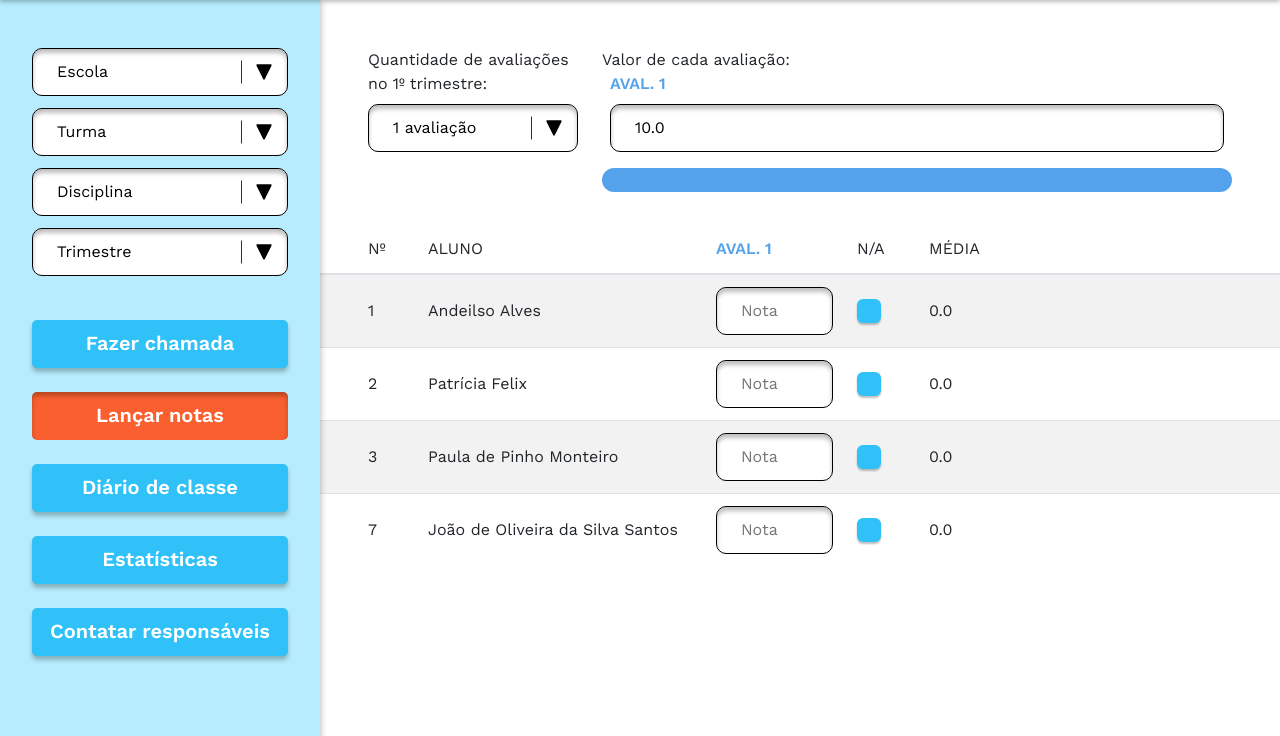
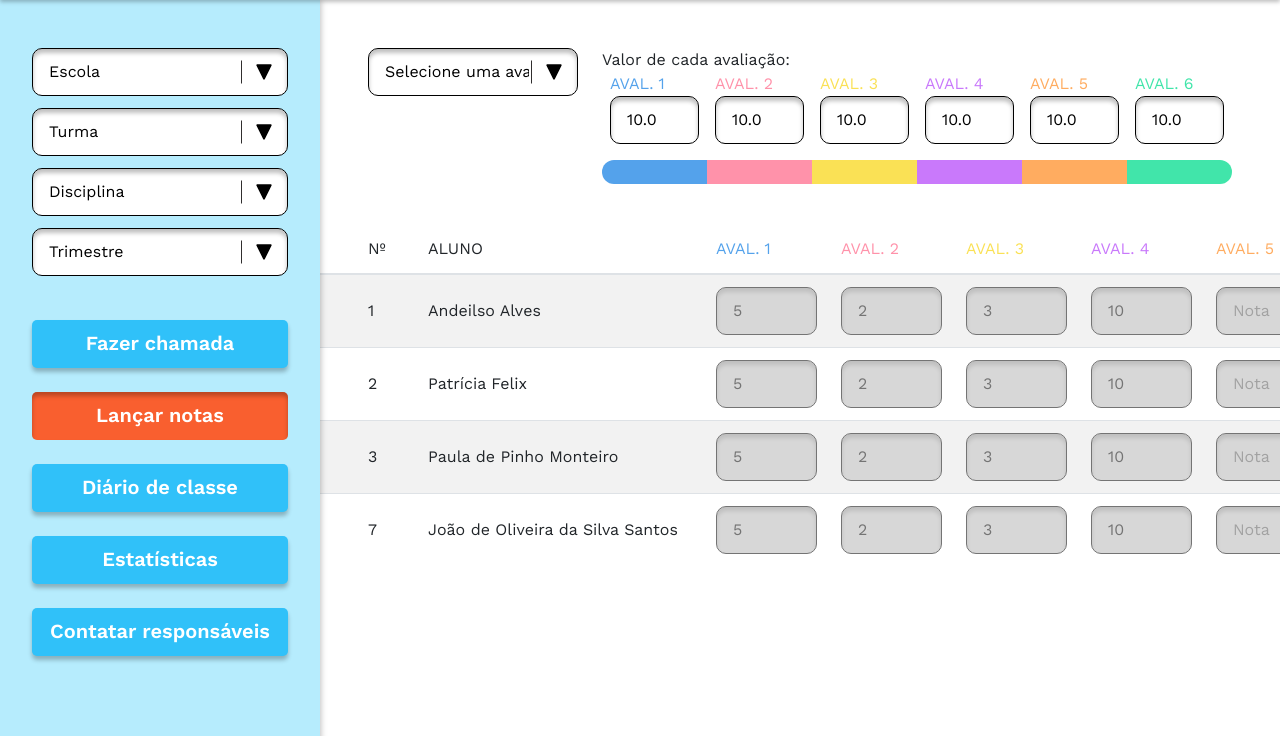
Before and after one commit to pauladepinho/a-bordo, a Node server app: page /lancar-notas in a window 1280 px wide. Shown: the part 64-800 px from the top of the page. Run offline with Node 20, Linux system fonts and the light colour scheme; some libraries are stand-ins or nearby versions.

Commit message:
Dados de objetos literais adicionados por ejs

```diff
--- a/public/javascripts/interactions.js
+++ b/public/javascripts/interactions.js
@@ -98,6 +98,30 @@ function checkAttendance() {
 }
 $(".attendance-check > label > input").click(checkAttendance);
 
+function changeBarWidth() {
+  if ($(this).val() > 0) {
+    console.log("changing...");
+    // RESET FRACTION DENOMINATOR
+    totalPoints = 0;
+    $("input.max-grade").each(function () {
+      totalPoints += Number($(this).val());
+    });
+    // REDEFINE BARS WIDTHS
+    let i = 1;
+    $("input.max-grade").each(function () {
+      let width = Number($(this).val()) / totalPoints;
+      $(".bar.evaluation" + i).animate({ width: `${width * 100}%` }, 500);
+      i++;
+    });
+  } else {
+    $("#disclaimer").prepend("<p>Digite um número maior que zero!</p>");
+    $("#disclaimer p").fadeOut(4000, function () {
+      $(this).remove();
+    });
+  }
+}
+$(document).on("change", "input.max-grade", changeBarWidth);
+
 function enableOption() {
   let option = document.getElementById("evaluation").value;
 
--- a/public/stylesheets/style.css
+++ b/public/stylesheets/style.css
@@ -665,7 +665,7 @@ select {
   border-radius: 10px;
 
   margin-bottom: 12px;
-  padding: 0 60px 0 24px;
+  padding: 0 3rem 0 1rem;
 
   cursor: pointer;
 
@@ -698,7 +698,7 @@ textarea {
   border: 1px solid;
   border-radius: 10px;
 
-  padding: 0 24px;
+  padding: 0 1rem;
   font-size: 16px;
 }
 
--- a/views/partials/footer.ejs
+++ b/views/partials/footer.ejs
@@ -8,7 +8,6 @@
 <script src="/javascripts/bootstrap.min.js"></script>
 <!-- CUSTOM JS -->
 <script src="/javascripts/interactions.js"></script>
-<script src="/javascripts/chart-script.js"></script>
 </body>
 
 </html>
--- a/views/set-notes.ejs
+++ b/views/set-notes.ejs
@@ -89,20 +89,42 @@
     </div>
   </nav>
 
-  <% var students = [{id: 0, name: "Andeilso Alves", number: 1}, {id: 1, name: "Patrícia Felix", number: 2}, {id: 2, name: "Paula de Pinho Monteiro", number: 3}, {id: 3, name: "João de Oliveira da Silva Santos", number: 7}];
-    var evaluations = [{id: 0, student_id: null, grade: null}, {id: 1, student_id: null, grade: null}, {id: 2, student_id: null, grade: null}, {id: 3, student_id: null, grade: null}, {id: 4, student_id: null, grade: null}, {id: 6, student_id: null, grade: null}]; %>
+  <%
+    var students = [
+      {id: 0, name: "Andeilso Alves", number: 1},
+      {id: 1, name: "Patrícia Felix", number: 2},
+      {id: 2, name: "Paula de Pinho Monteiro", number: 3},
+      {id: 3, name: "João de Oliveira da Silva Santos", number: 7}
+    ];
+    var evaluations = [
+      { number: 1, date: null, maxGrade: 10, grade: 5, title: "AVAL. 1", color: "#54A2EB", student_id: null },
+      { number: 2, date: null, maxGrade: 10, grade: 2, title: "AVAL. 2", color: "#ff92aa", student_id: null },
+      { number: 3, date: null, maxGrade: 10, grade: 3, title: "AVAL. 3", color: "#fae155", student_id: null },
+      { number: 4, date: null, maxGrade: 10, grade: 10, title: "AVAL. 4", color: "#C979FB", student_id: null },
+      { number: 5, date: null, maxGrade: 10, grade: null, title: "AVAL. 5", color: "#FFAC60", student_id: null },
+      { number: 6, date: null, maxGrade: 10, grade: null, title: "AVAL. 6", color: "#41E5AA", student_id: null }
+    ];
+  %>
+
+  <%
+    let possibleTotalPoints = 0;
+    evaluations.forEach(evaluation => {
+      possibleTotalPoints += Number(evaluation.maxGrade);
+    });
+  %>
+
   <main id="grade">
     <section class="table-settings">
-
       <div class="selectors">
-        <p>Quantidade de avaliações <br> no <span id="#this-term">1º</span> trimestre:</p>
-        <select name="qnt-bars" id="qnt-bars">
-          <option value="1">1 avaliação</option>
-          <option value="2">2 avaliações</option>
-          <option value="3">3 avaliações</option>
-          <option value="4">4 avaliações</option>
-          <option value="5">5 avaliações</option>
-          <option value="6">6 avaliações</option>
+        <select name="evaluation" id="qnt-bars">
+          <option value="" selected disabled>Selecione uma avaliação</option>
+          <% evaluations.forEach(evaluation => { %>
+          <option value=<%= evaluation.number %>>
+            <%= evaluation.title %>
+          </option>
+          <% }) %>
+          <option value="+">Adicionar uma nova avaliação</option>
+          <option value="-" disabled>Excluir avaliação selecionada</option>
         </select>
       </div>
 
@@ -111,8 +133,24 @@
           <p>Valor de cada avaliação:</p>
           <div id="disclaimer"></div>
         </div>
-        <div id="input-fields"></div>
-        <div id="container"></div>
+        <div id="input-fields">
+          <% evaluations.forEach(evaluation => { %>
+          <div>
+            <label class="title" style=<%= "color:" + evaluation.color %>> <%= evaluation.title %>
+            </label>
+            <input class="<%= 'max-grade evaluation' + evaluation.number %>" type='number'
+              value="<%= evaluation.maxGrade.toFixed(1) %>" step='0.5' min='0' max='10'
+              name=<%= "max-grade-evaluation" + evaluation.number %>>
+          </div>
+          <% }) %>
+        </div>
+        <div id="container">
+          <% evaluations.forEach(evaluation => { %>
+          <div class="<%= 'bar evaluation' + evaluation.number %>"
+            style="<%= 'width:' + Math.round(100 * (evaluation.maxGrade / possibleTotalPoints)) + '%; background-color:' + evaluation.color %>">
+          </div>
+          <% }) %>
+        </div>
       </div>
     </section>
 
@@ -123,48 +161,51 @@
             <th class="student-number">Nº</th>
             <th class="student-name">ALUNO</th>
 
-            <th class="evaluation evaluation1"><label class="text blue">AVAL. 1</label></th>
-            <th class="evaluation evaluation2" hidden><label class="text pink">AVAL. 2</label></th>
-            <th class="evaluation evaluation3" hidden><label class="text yellow">AVAL. 3</label></th>
-            <th class="evaluation evaluation4" hidden><label class="text violet">AVAL. 4</label></th>
-            <th class="evaluation evaluation5" hidden><label class="text orange">AVAL. 5</label></th>
-            <th class="evaluation evaluation6" hidden><label class="text green">AVAL. 6</label></th>
+            <% evaluations.forEach(evaluation => { %>
+            <th class="<%= 'evaluation evaluation' + evaluation.id %>"><label class="title"
+                style=<%= 'color:' + evaluation.color %>><%= evaluation.title %></label></th>
+            <% }) %>
 
             <th class="not-evaluated" id="not-evaluated-header">N/A</th>
             <th class="term-final-grade">MÉDIA</th>
           </tr>
         </thead>
         <tbody>
-          <% students.forEach( (student) => { %>
+          <% students.forEach(student => { %>
           <tr>
-            <td class="student-number" id=<%= "student-number" + student.id %>><%= student.number %></th>
-            <td class="student-name" id=<%= "student-name" + student.id %>><%= student.name %></td>
+            <td class="student-number"><%= student.number %></th>
+            <td class="student-name"><%= student.name %></td>
 
-            <td class="evaluation evaluation1">
-              <input type="number" name=<%= "grade-student" + student.id + "-evaluation1" %> max="10" min="0" step="0.5"
-                placeholder="Nota"></td>
-            <td class="evaluation evaluation2" hidden>
-              <input type="number" name=<%= "grade-student" + student.id + "-evaluation2" %> max="10" min="0" step="0.5"
-                placeholder="Nota" disabled></td>
-            <td class="evaluation evaluation3" hidden>
-              <input type="number" name=<%= "grade-student" + student.id + "-evaluation3" %> max="10" min="0" step="0.5"
-                placeholder="Nota" disabled></td>
-            <td class="evaluation evaluation4" hidden>
-              <input type="number" name=<%= "grade-student" + student.id + "-evaluation4" %> max="10" min="0" step="0.5"
-                placeholder="Nota" disabled></td>
-            <td class="evaluation evaluation5" hidden>
-              <input type="number" name=<%= "grade-student" + student.id + "-evaluation5" %> max="10" min="0" step="0.5"
-                placeholder="Nota" disabled></td>
-            <td class="evaluation evaluation6" hidden>
-              <input type="number" name=<%= "grade-student" + student.id + "-evaluation6" %> max="10" min="0" step="0.5"
-                placeholder="Nota" disabled></td>
+
+            <% evaluations.forEach(evaluation => {
+              this.student_id = student.id;
+            %>
+
+            <td class="<%= 'evaluation evaluation' + evaluation.id %>" %>>
+              <input type="number" name=<%= "student" + student.id + "-grades[]" %> max="10" min="0" step="0.5"
+                value="<%= evaluation.grade %>" placeholder="Nota" disabled></td>
+
+            <% }) %>
+
 
             <td class="not-evaluated" id=<%= "student" + student.id + "not-evaluated-check" %>><label
                 for="not-evaluated" class="checkbox-container">
                 <input type="checkbox" name="not-evaluated" id="not-evaluated" />
                 <span class="checkmark"></span>
               </label></td>
-            <td class="term-final-grade" id=<%= "student" + student.id + "-term-final-grade" %>>0.0</td>
+
+            <%
+              let totalPoints = 0;
+              let gradedEvaluations = 0;
+              evaluations.forEach(evaluation => {
+                if(evaluation.grade != null) {
+                  totalPoints += Number(evaluation.grade);
+                  gradedEvaluations++;
+                }
+              });
+            %>
+            <td class="term-final-grade" id=<%= "student" + student.id + "-term-final-grade" %>>
+              <%= Math.round(totalPoints / gradedEvaluations).toFixed(1) %> </td>
           </tr>
           <% }) %>
         </tbody>
```
